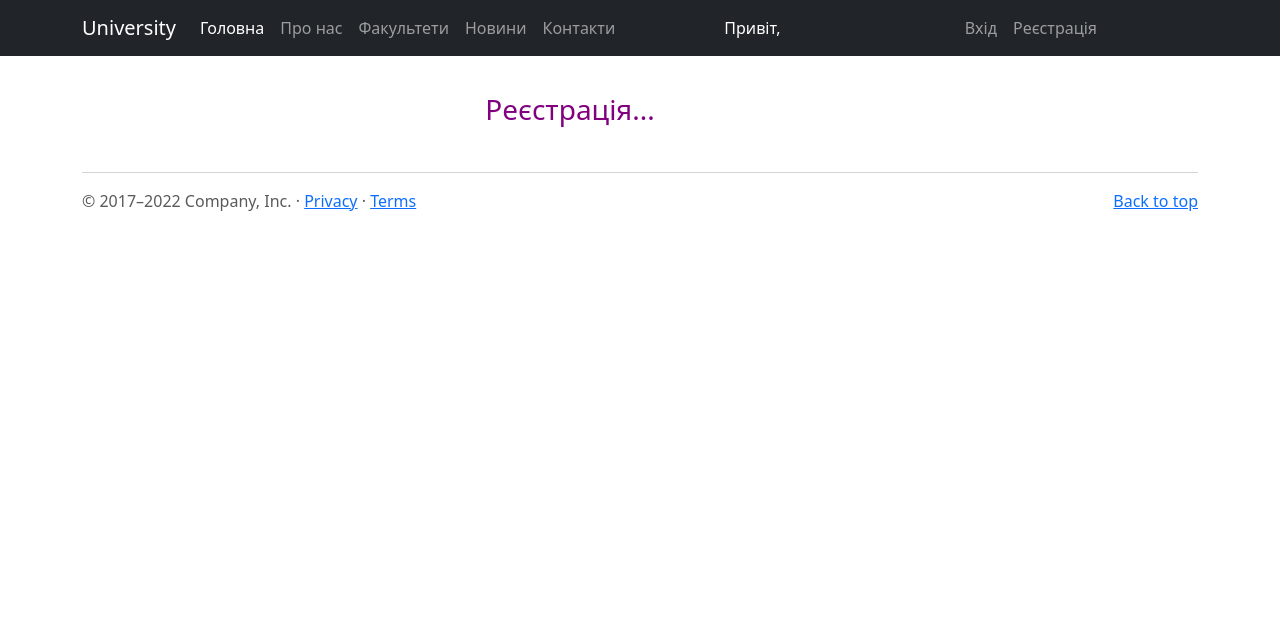
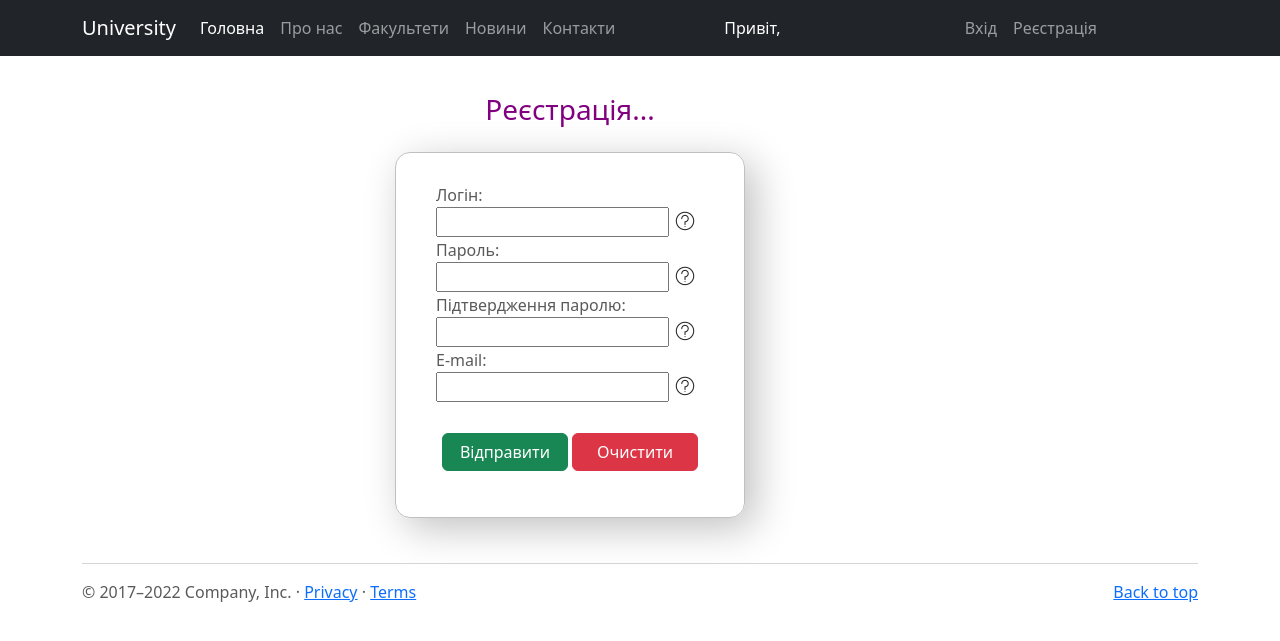
Before and after one commit to vvvitaliy123/univer, a Django app: template templates/account/reg.html in a window 1280 px wide. Shown: the top 641 px of the page. Run offline with Django 3.2, Linux system fonts and the light colour scheme; the template is opened without the code that fills it, so the values that code supplies are empty.

Commit message:
Create && RegistryForm

```diff
--- a/templates/account/reg.html
+++ b/templates/account/reg.html
@@ -5,8 +5,65 @@
 {% block caption %}Реєстрація{% endblock caption %}
 
 {% block content %}
+{% load static %}
     <div class="container"
         style="text-align: center; margin: 45px 0px">
         <h3 style="color: purple">Реєстрація...</h3>
+        <form id="form1" method="post" action="/account/reg" onsubmit="return true">
+            {% csrf_token %}
+            <div class="form-group">
+                Логін: <br>
+                <input type="text" id="login" name="login" required>
+                <img id="login-ico" src="{% static 'img/question.png'%}" alt="..." class="icon">
+                <div id="login-err" class="error"></div>
+            </div>
+            <div class="form-group">
+                Пароль: <br>
+                <input type="password" id="pass1" name="pass1" required>
+                <img id="pass1-ico" src="{% static 'img/question.png'%}" alt="..." class="icon">
+                <div id="pass1-err" class="error"></div>
+            </div>
+            <div class="form-group">
+                Підтвердження паролю: <br>
+                <input type="password" id="pass2" name="pass2" required>
+                <img id="pass2-ico" src="{% static 'img/question.png'%}" alt="..." class="icon">
+                <div id="pass2-err" class="error"></div>
+            </div>
+            <div class="form-group">
+                E-mail: <br>
+                <input type="email" id="email" name="email" required>
+                <img id="email-ico" src="{% static 'img/question.png'%}" alt="..." class="icon">
+                <div id="email-err" class="error"></div>
+            </div>
+            <p style="margin-top: 30px; text-align: center">
+                <input id="submit" type="submit" value="Відправити" class="btn btn-success b1">
+                <input id="reset" type="reset" value="Очистити" class="btn btn-danger b1">
+            </p>
+        </form>
     </div>
+    <style>
+        #form1 {
+            width: 350px;
+            border: 1px solid silver;
+            border-radius: 15px;
+            margin: 25px auto;
+            padding: 30px 40px;
+            text-align: left;
+            box-shadow: 10px 10px 40px silver;
+        }
+        input {
+            width: 87%;
+        }
+        .b1 {
+            width: 47%;
+        }
+        .error{
+            color: red;
+        }
+        .icon {
+            width: 24px;
+            margin-left: 0px;
+            margin-bottom: 5px;
+        }
+    </style>
 {% endblock content %}
```
Also changed, not shown: account/views.py (+7 -1 lines), static/img/question.png (added).
